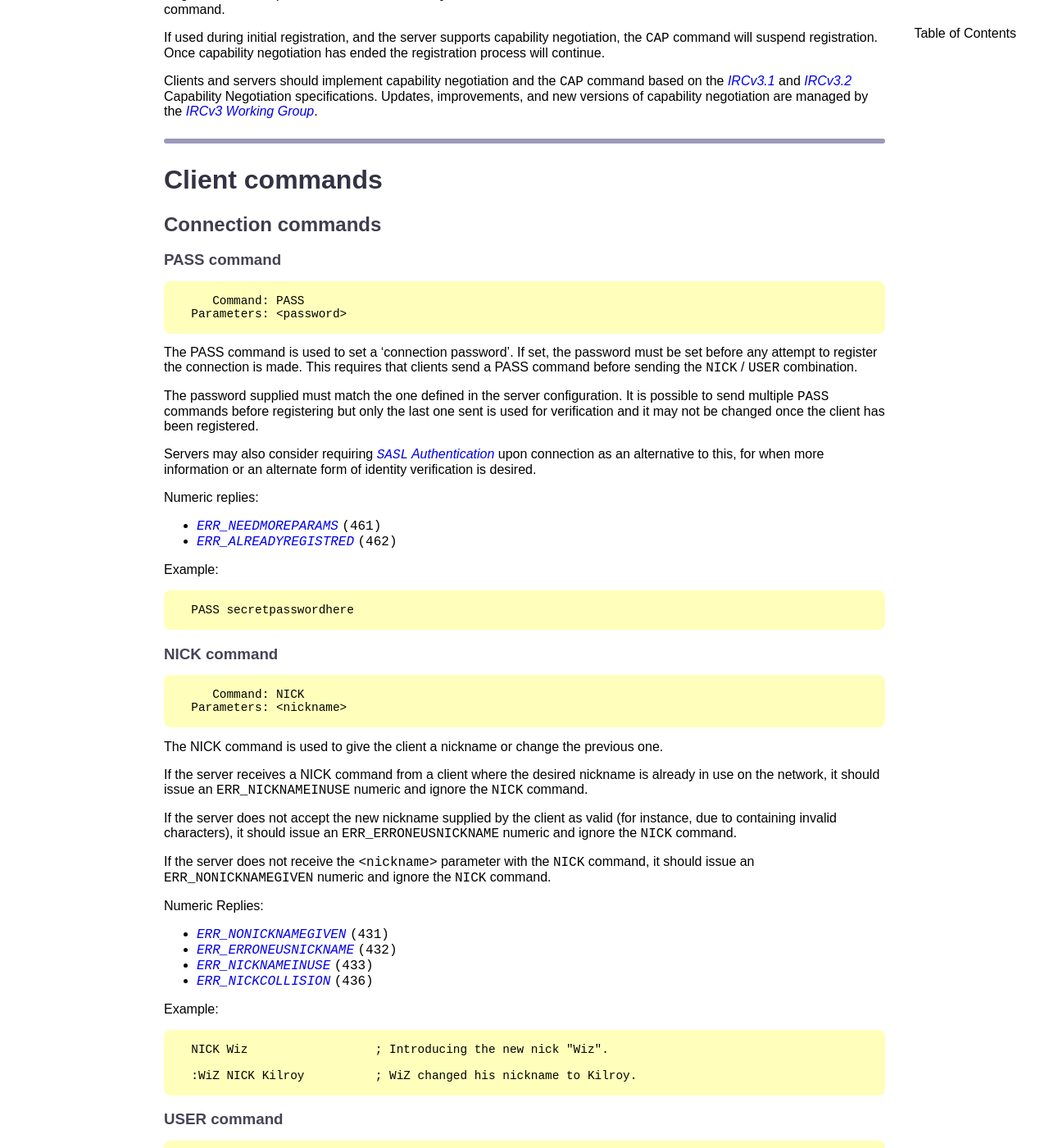
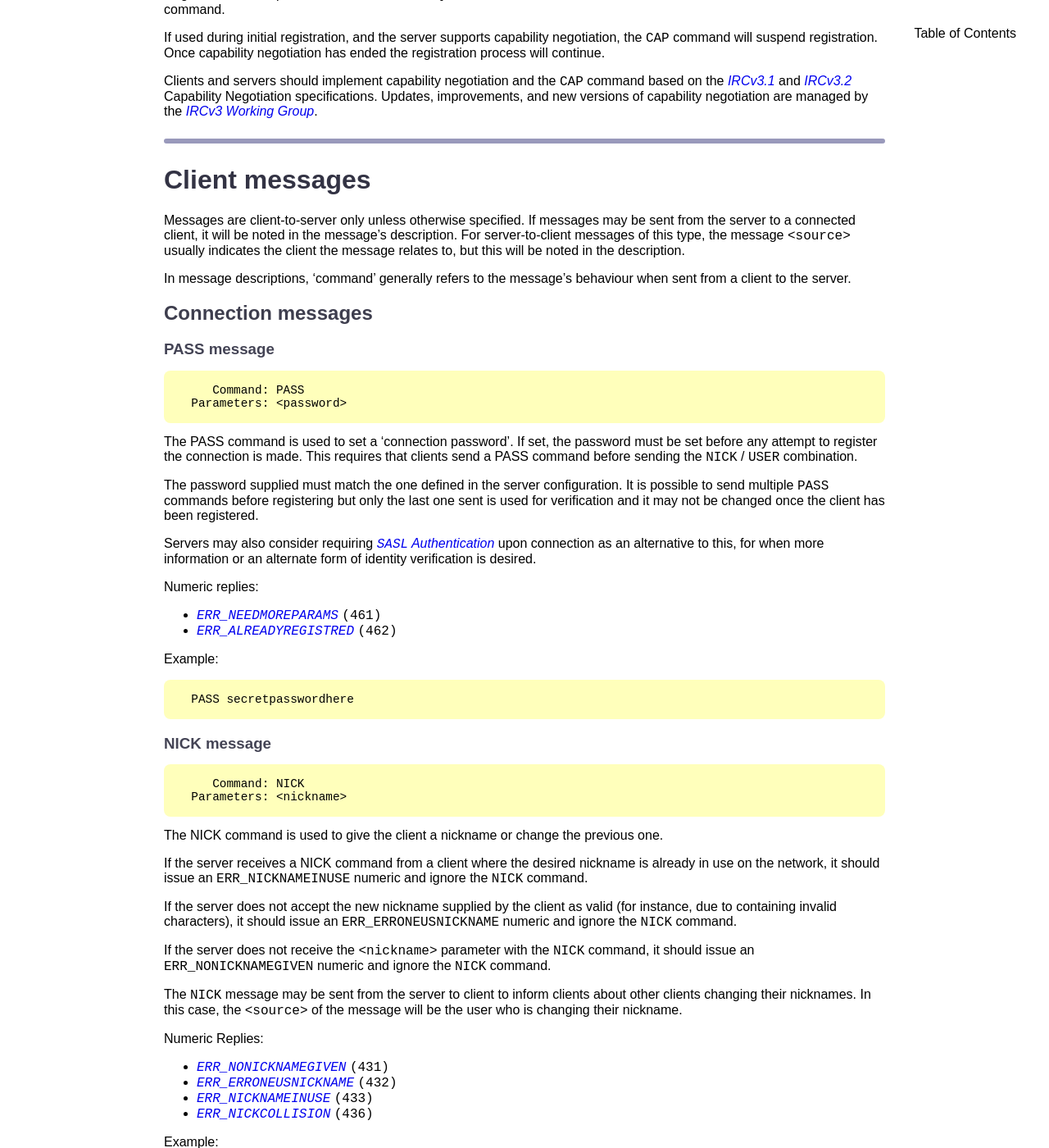
Before and after one commit to ircdocs/modern-irc, a Jekyll site: the page built from index.md, in a window 1280 px wide and 1400 px high, scrolled down 10261 px. Shown: the whole window at 82% size. Built offline with Jekyll 4.4.1, drawn with Linux system fonts in a browser that asks for light colours; some of the changed text lies outside the part shown.

Commit message:
Change command -> message, since some may be sent from server to client as well

```diff
--- a/index.md
+++ b/index.md
@@ -87,7 +87,7 @@ There are several types of channels used in the IRC protocol. The first standard
 
 Along with various channel types, there are also channel modes that can alter the characteristics and behaviour of individual channels. See the [Channel Modes](#channel-modes) section for more information on these.
 
-To create a new channel or become part of an existing channel, a user is required to join the channel using the [`JOIN`](#join-command) command. If the channel doesn't exist prior to joining, the channel is created and the creating user becomes a channel operator. If the channel already exists, whether or not the client successfully joins that channel depends on the modes currently set on the channel. For example, if the channel is set to `invite-only` mode (`+i`), the client only joins the channel if they have been invited by another user or they have been exempted from requiring an invite by the channel operators.
+To create a new channel or become part of an existing channel, a user is required to join the channel using the [`JOIN`](#join-message). If the channel doesn't exist prior to joining, the channel is created and the creating user becomes a channel operator. If the channel already exists, whether or not the client successfully joins that channel depends on the modes currently set on the channel. For example, if the channel is set to `invite-only` mode (`+i`), the client only joins the channel if they have been invited by another user or they have been exempted from requiring an invite by the channel operators.
 
 A user may be a part of several channels at once, but a limit may be imposed by the server as to how many channels a client can be in at one time. This limit is specified by the [`CHANLIMIT`](#chanlimit) `RPL_ISUPPORT` token. See the [Feature Advertisement](#feature-advertisement) section for more details on `RPL_ISUPPORT`.
 
@@ -97,16 +97,16 @@ If the IRC network becomes disjoint because of a split between servers, the chan
 
 Channel operators (also referred to as "chanops") on a given channel are considered to 'run' or 'own' that channel. In recognition of this status, channel operators are endowed with certain powers which let them moderate and keep control of their channel.
 
-As owners of a channel, chanops are **not** required to have reasons for their actions in the management of their channel. Most IRC operators do not concern themselves with 'channel politics', and try to not interfere with the management of specific channels. Most IRC networks consider the management of specific channels, and/or 'abusive' channel operators to be outside their domain. However, for specific details it is best to consult the network policy (usually presented on connection with the Message of the Day ([`MOTD`](#motd-command))).
+As owners of a channel, chanops are **not** required to have reasons for their actions in the management of their channel. Most IRC operators do not concern themselves with 'channel politics', and try to not interfere with the management of specific channels. Most IRC networks consider the management of specific channels, and/or 'abusive' channel operators to be outside their domain. However, for specific details it is best to consult the network policy (usually presented on connection with the Message of the Day ([`MOTD`](#motd-message))).
 
 IRC servers may also define other levels of channel moderation. These can include 'halfop' (half operator), 'protected' (protected user/operator), 'founder' (channel founder), and any other positions the server wishes to define. These moderation levels have varying privileges and can execute, and not execute, various channel management commands based on what the server defines.
 
 The commands which may only be used by channel moderators include:
 
-- [`KICK`](#kick-command): Eject a client from the channel
-- [`MODE`](#mode-command): Change the channel's modes
-- [`INVITE`](#invite-command): Invite a client to an invite-only channel (mode +i)
-- [`TOPIC`](#topic-command): Change the channel topic in a mode +t channel
+- [`KICK`](#kick-message): Eject a client from the channel
+- [`MODE`](#mode-message): Change the channel's modes
+- [`INVITE`](#invite-message): Invite a client to an invite-only channel (mode +i)
+- [`TOPIC`](#topic-message): Change the channel topic in a mode +t channel
 
 Channel moderators are identified by the channel member prefix (`'@'` for standard channel operators, `'%'` for halfops) next to their nickname whenever it is associated with a channel (ie: replies to the `NAMES`, `WHO`, and `WHOIS` commands).
 
@@ -388,15 +388,15 @@ The recommended order of commands during registration is as follows:
 4. `NICK`
 5. `USER`
 
-If the server supports capability negotiation, the [`CAP`](#cap-command) command suspends the registration process and immediately starts the [capability negotiation](#capability-negotiation) process. The capability negotiation process is resumed when the client sends `CAP END` to the server.
+If the server supports capability negotiation, the [`CAP`](#cap-message) command suspends the registration process and immediately starts the [capability negotiation](#capability-negotiation) process. The capability negotiation process is resumed when the client sends `CAP END` to the server.
 
 If the client supports [`SASL`](#sasl) authentication and wishes to authenticate with the server, it should attempt this after a successful `CAP ACK` of the `sasl` capability is received and while registration is suspended.
 
-The [`PASS`](#pass-command) command is not required for the connection to be registered, but if included it MUST precede the latter of the NICK and USER commands.
+The [`PASS`](#pass-message) command is not required for the connection to be registered, but if included it MUST precede the latter of the NICK and USER commands.
 
-The [`NICK`](#nick-command) and [`USER`](#user-command) commands are used to set the user's nickname, username, and "real name". Unless the registration is suspended by a CAP negotiation or the server is waiting to complete a lookup of client information (such as hostname or ident), these commands will end the registration process immediately.
+The [`NICK`](#nick-message) and [`USER`](#user-message) commands are used to set the user's nickname, username, and "real name". Unless the registration is suspended by a CAP negotiation or the server is waiting to complete a lookup of client information (such as hostname or ident), these commands will end the registration process immediately.
 
-Upon successful completion of the registration process, the server MUST send the [`RPL_WELCOME`](#rplwelcome-001) `(001)`, [`RPL_YOURHOST`](#rplyourhost-002) `(002)`, [`RPL_CREATED`](#rplcreated-003) `(003)`, [`RPL_MYINFO`](#rplmyinfo-004) `(004)`, and at least one [`RPL_ISUPPORT`](#rplisupport-005) `(005)` numeric to the client. The server SHOULD also send the Message of the Day ([`MOTD`](#motd-command)) if one exists (or [`ERR_NOMOTD`](#errnomotd-422) if it does not), and MAY send other numerics.
+Upon successful completion of the registration process, the server MUST send the [`RPL_WELCOME`](#rplwelcome-001) `(001)`, [`RPL_YOURHOST`](#rplyourhost-002) `(002)`, [`RPL_CREATED`](#rplcreated-003) `(003)`, [`RPL_MYINFO`](#rplmyinfo-004) `(004)`, and at least one [`RPL_ISUPPORT`](#rplisupport-005) `(005)` numeric to the client. The server SHOULD also send the Message of the Day ([`MOTD`](#motd-message)) if one exists (or [`ERR_NOMOTD`](#errnomotd-422) if it does not), and MAY send other numerics.
 
 
 ---
@@ -440,12 +440,16 @@ Clients and servers should implement capability negotiation and the `CAP` comman
 ---
 
 
-# Client commands
+# Client messages
+
+Messages are client-to-server only unless otherwise specified. If messages may be sent from the server to a connected client, it will be noted in the message's description. For server-to-client messages of this type, the message `<source>` usually indicates the client the message relates to, but this will be noted in the description.
+
+In message descriptions, 'command' generally refers to the message's behaviour when sent from a client to the server.
 
 
-## Connection commands
+## Connection messages
 
-### PASS command
+### PASS message
 
          Command: PASS
       Parameters: <password>
@@ -465,7 +469,7 @@ Example:
 
       PASS secretpasswordhere
 
-### NICK command
+### NICK message
 
          Command: NICK
       Parameters: <nickname>
@@ -477,6 +481,8 @@ If the server receives a NICK command from a client where the desired nickname i
 If the server does not accept the new nickname supplied by the client as valid (for instance, due to containing invalid characters), it should issue an `ERR_ERRONEUSNICKNAME` numeric and ignore the `NICK` command.
 
 If the server does not receive the `<nickname>` parameter with the `NICK` command, it should issue an `ERR_NONICKNAMEGIVEN` numeric and ignore the `NICK` command.
+
+The `NICK` message may be sent from the server to client to inform clients about other clients changing their nicknames. In this case, the `<source>` of the message will be the user who is changing their nickname.
 
 Numeric Replies:
 
@@ -491,7 +497,7 @@ Example:
 
       :WiZ NICK Kilroy          ; WiZ changed his nickname to Kilroy.
 
-### USER command
+### USER message
 
          Command: USER
       Parameters: <username> * * <realname>
@@ -526,16 +532,18 @@ Examples:
                                   ; User gets registered with username
                                   "danp" and real name "Ronnie Reagan"
 
-### CAP command
+### CAP message
 
          Command: CAP
       Parameters: <subcommand> [:<capabilities>]
 
 The CAP command takes a single required subcommand, optionally followed by a single parameter of space-separated capability identifiers. Each capability in the list MAY be preceded by a capability modifier as described in the [IRCv3.1](http://ircv3.net/specs/core/capability-negotiation-3.1.html) and [IRCv3.2](http://ircv3.net/specs/core/capability-negotiation-3.2.html) Capability Negotiation specifications.
 
+The `CAP` message may be sent from the server to the client. The exact semantics are described in the IRCv3 Capability Negotiation specifications above.
+
 For the specific semantics of the `CAP` command and subcommands, please see the IRCv3 specifications linked above.
 
-### OPER command
+### OPER message
 
          Command: OPER
       Parameters: <user> <password>
@@ -563,7 +571,7 @@ Example:
                                   using a username of "foo" and the password
                                   "bar".
 
-### VERSION command
+### VERSION message
 
          Command: VERSION
       Parameters: [<server>]
@@ -584,7 +592,7 @@ Examples:
       VERSION tolsun.oulu.fi          ; check the version of server
                                       "tolsun.oulu.fi".
 
-### CONNECT command
+### CONNECT message
 
          Command: CONNECT
       Parameters: <target server> [<port> [<remote server>]]
@@ -606,7 +614,7 @@ Examples:
       CONNECT  eff.org 12765 csd.bu.edu
       ; Attempt to connect csu.bu.edu to eff.org on port 12765
 
-### TIME command
+### TIME message
 
          Command: TIME
       Parameters: [<server>]
@@ -626,7 +634,7 @@ Examples:
       Angel TIME *.au                 ; user angel checking the time on a
                                       server matching "*.au"
 
-### STATS command
+### STATS message
 
          Command: STATS
       Parameters: [<query> [<server>]]
```
